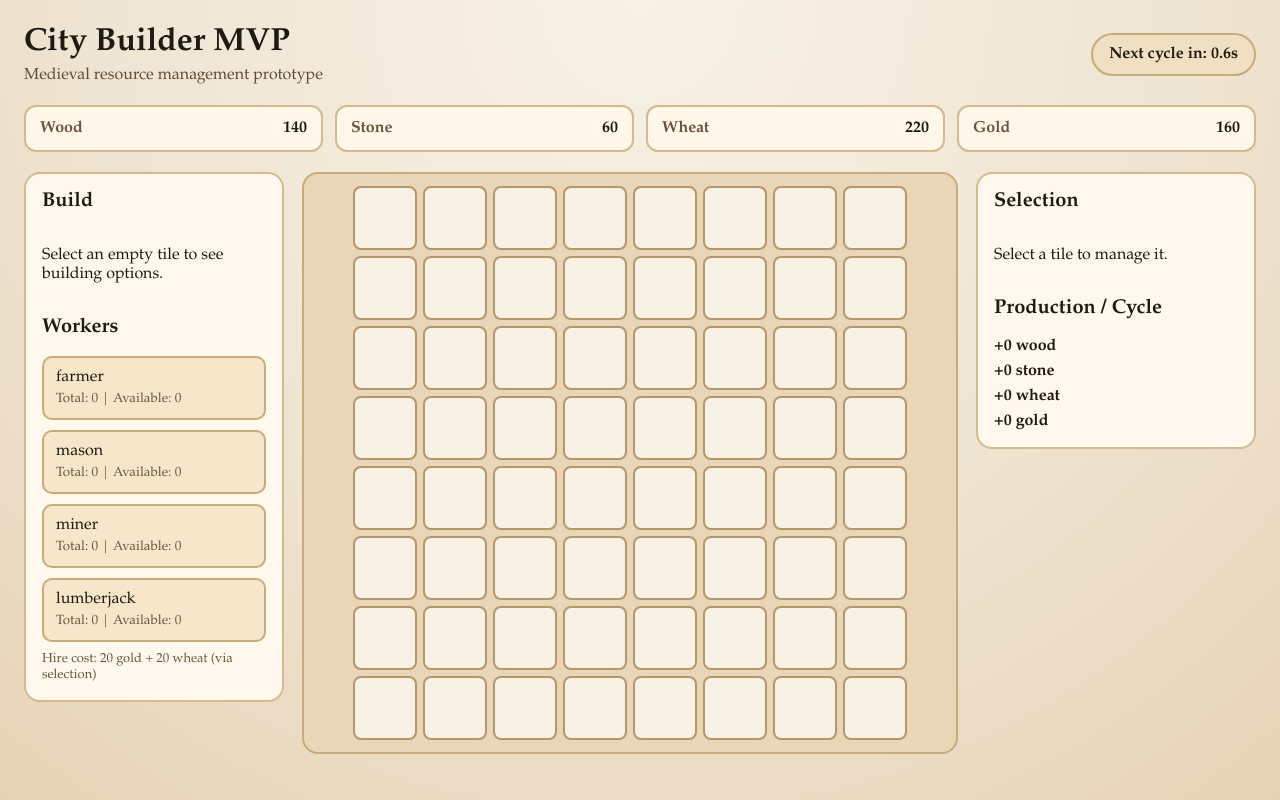
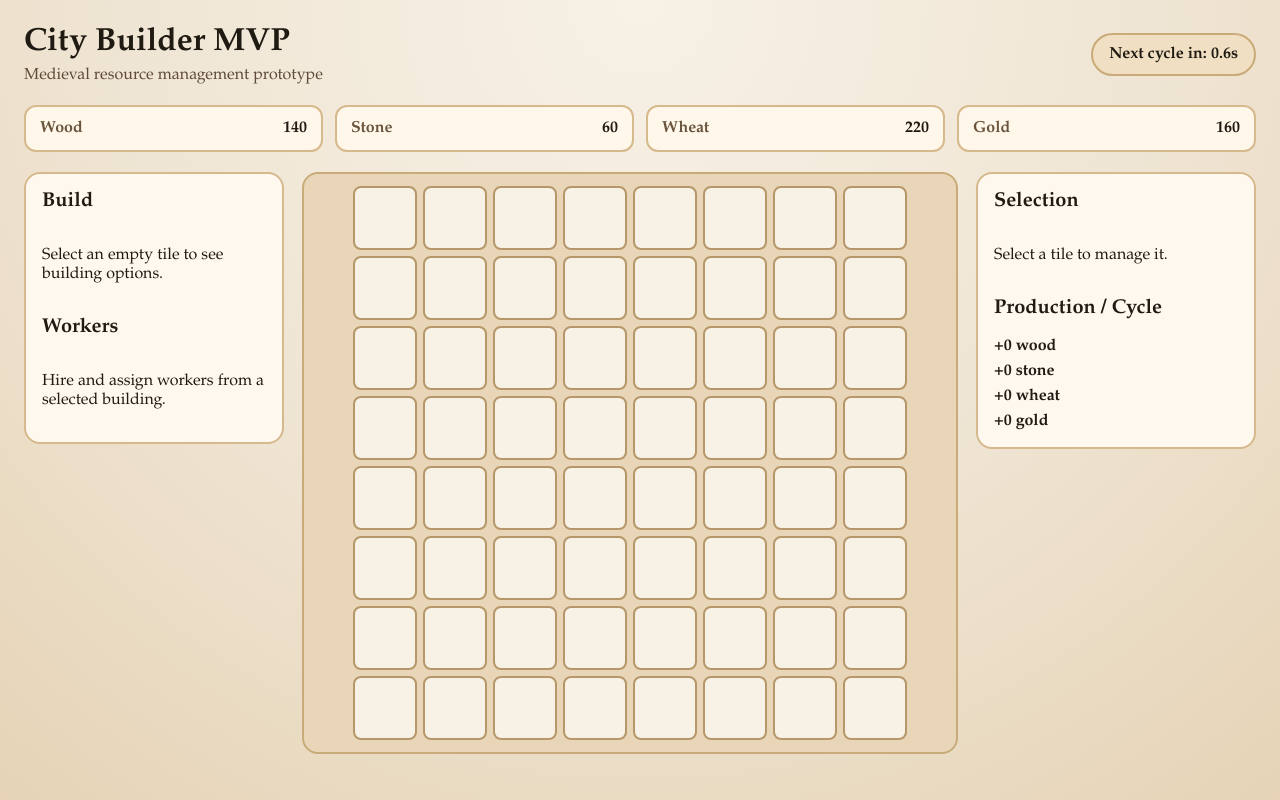
Before and after one commit to MicahFischer/City-Builder, a React (Vite) app: page / in a window 1280 px wide. Built offline with nearby package versions, Linux system fonts and the light colour scheme.

Commit message:
Hide worker panel list

```diff
--- a/src/App.jsx
+++ b/src/App.jsx
@@ -217,19 +217,7 @@ export default function App() {
           )}
 
           <h2>Workers</h2>
-          <div className="worker-list">
-            {WORKER_TYPES.map((type) => (
-              <div key={type} className="tile-button worker-readout">
-                <span>{type}</span>
-                <small>
-                  Total: {workers[type]} | Available: {availableWorkers[type]}
-                </small>
-              </div>
-            ))}
-            <div className="worker-cost">
-              Hire cost: 20 gold + 20 wheat (via selection)
-            </div>
-          </div>
+          <p>Hire and assign workers from a selected building.</p>
         </section>
 
         <section className="grid">
```
